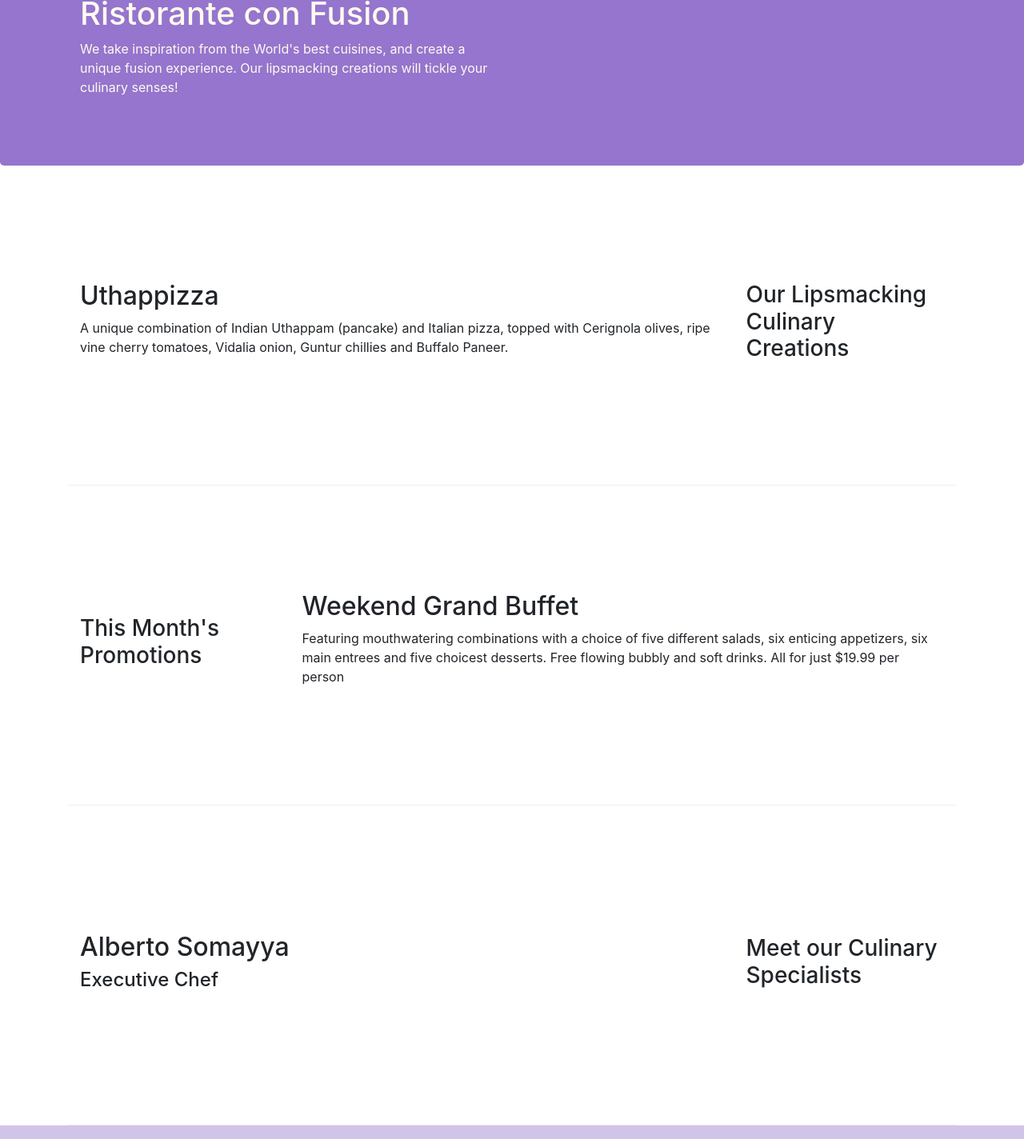
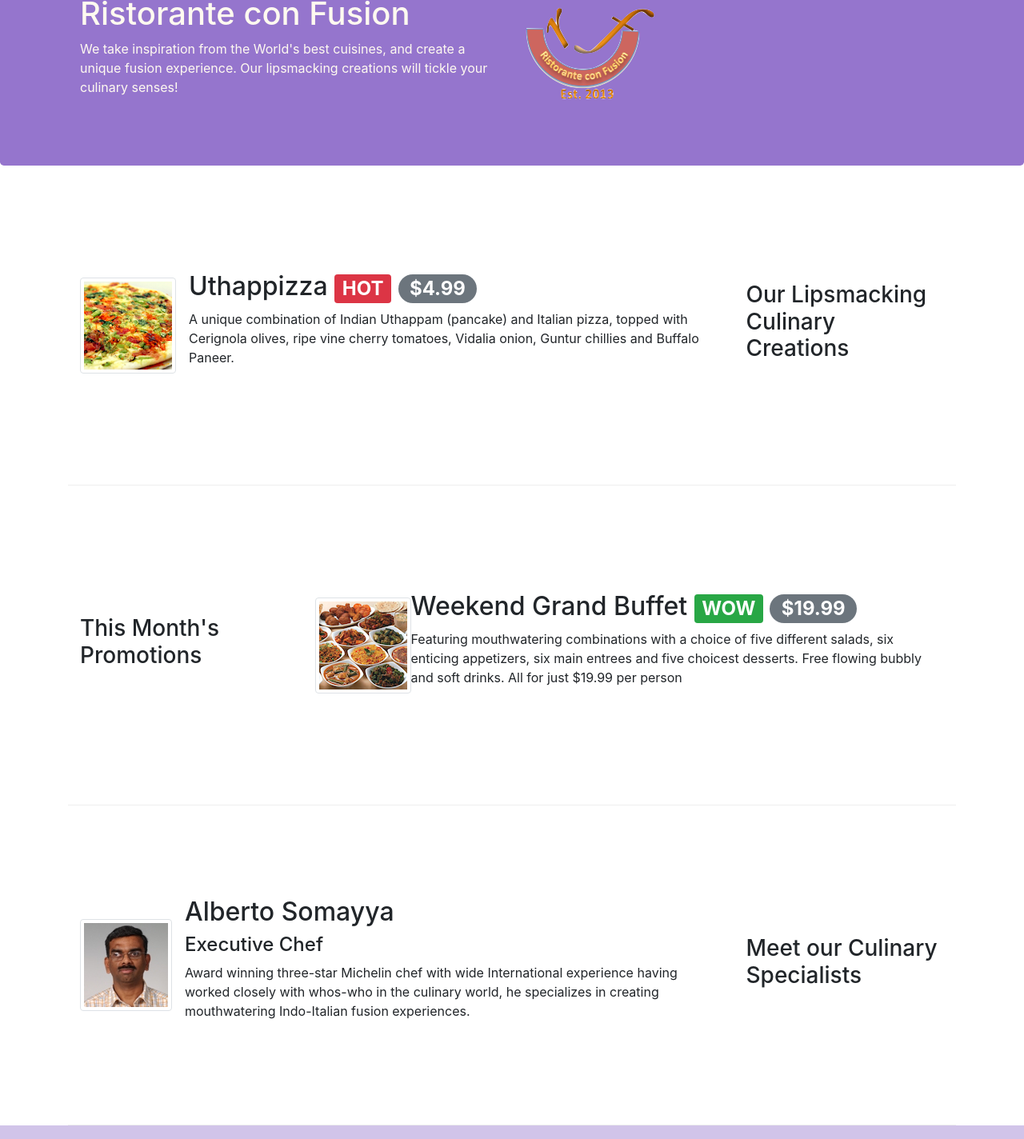
Before and after one commit to Oscarcabrera87/Bootstrap4, a website: page index.html in a window 1280 px wide. Shown: the part 127-1551 px from the top of the page at 80% size. Drawn offline with nearby package versions, Linux system fonts and the light colour scheme.

Commit message:
alerting users

```diff
--- a/index.html
+++ b/index.html
@@ -26,16 +26,22 @@
                 data-target="#Navbar">
                 <span class="navbar-toggler-icon"></span>
             </button>
-            <a class="navbar-brand mr-auto" href="#">Ristorante Con Fusion</a>
+            <a class="navbar-brand mr-auto" href="#"><img src="img/logo.png"
+                    height="30" width="41"></a>
             <div class="collapse navbar-collapse" id="Navbar">
-                <ul class="navbar-nav ml-auto">
+                <ul class="navbar-nav mr-auto">
                     <li class="nav-item active"><a class="nav-link"
-                            href="/index.html"><span class="fa fa-home fa-lg"></span> Home</a></li>
+                            href="/index.html"><span
+                                class="fa fa-home fa-lg"></span> Home</a></li>
                     <li class="nav-item"><a class="nav-link"
-                            href="aboutus.html"><span class="fa fa-info fa-lg"></span> About</a></li>
-                    <li class="nav-item"><a class="nav-link" href="#"><span class="fa fa-list fa-lg"></span> Menu</a></li>
+                            href="aboutus.html"><span
+                                class="fa fa-info fa-lg"></span> About</a></li>
+                    <li class="nav-item"><a class="nav-link" href="#"><span
+                                class="fa fa-list fa-lg"></span> Menu</a></li>
                     <li class="nav-item"><a class="nav-link"
-                            href="contactus.html"><span class="fa fa-address-card fa-lg"></span> Contact</a></li>
+                            href="contactus.html"><span
+                                class="fa fa-address-card fa-lg"></span>Contact</a>
+                    </li>
                 </ul>
             </div>
         </div>
@@ -51,7 +57,9 @@
                         create a unique fusion experience. Our lipsmacking
                         creations will tickle your culinary senses!</p>
                 </div>
-                <div class="col-12 col-sm">
+                <div class="col-12 col-sm align-self-center">
+                    <img src="img/logo.png" alt="Logo" class="img-fluid">
+
                 </div>
             </div>
         </div>
@@ -63,11 +71,24 @@
                 <h3>Our Lipsmacking Culinary Creations</h3>
             </div>
             <div class="col col-sm order-sm-first col-md">
-                <h2>Uthappizza</h2>
-                <p>A unique combination of Indian Uthappam (pancake) and Italian
-                    pizza, topped with Cerignola olives, ripe vine cherry
-                    tomatoes, Vidalia onion, Guntur chillies and Buffalo Paneer.
+                <div class="media">
+                    <img class="d-flex mr-3 img-thumbnail align-self-center"
+                        src="img/uthappizza.png" alt="uthappizza">
+                    <div class="media-body">
+                        <h2 class="media-heading">
+                            Uthappizza
+                            <span class="badge badge-danger">HOT</span>
+                            <span class="badge badge-pill badge-secondary">$4.99</span>
+                        </h2>
+                        <p class="d-none d-sm-block">A unique combination of
+                            Indian Uthappam (pancake) and Italian
+                            pizza, topped with Cerignola olives, ripe vine
+                            cherry
+                            tomatoes, Vidalia onion, Guntur chillies and Buffalo
+                            Paneer.
                         </p>
+                    </div>
+                </div>
             </div>
         </div>
 
@@ -77,11 +98,21 @@
                 <h3>This Month's Promotions</h3>
             </div>
             <div class="col col-sm col-md">
-                <h2>Weekend Grand Buffet</h2>
-                <p>Featuring mouthwatering combinations with a choice of five
+                <div class="media">
+                    <img class="d-flex ml-3 img-thumbnail align-self-center"
+                        src="img/buffet.png" alt="Weekend grand buffet">
+                        <div class="media-body">
+                            <h2 class="media-heading">
+                                Weekend Grand Buffet
+                                <span class="badge badge-success">WOW</span>
+                                <span class="badge badge-pill badge-secondary">$19.99</span>
+                            </h2>
+                            <p class="d-none d-sm-block">Featuring mouthwatering combinations with a choice of five
                             different salads, six enticing appetizers, six main entrees
                             and five choicest desserts. Free flowing bubbly and soft
                             drinks. All for just $19.99 per person </p>
+                        </div>
+                </div>
             </div>
         </div>
 
@@ -90,13 +121,23 @@
                 <h3>Meet our Culinary Specialists</h3>
             </div>
             <div class="col col-sm order-sm-first col-md">
-                <h2>Alberto Somayya</h2>
+                <div class="media">
+                    <img class="d-flex mr-3 img-thumbnail align-self-center"
+                        src="img/alberto.png" alt="Alberto">
+                    <div class="media-body">
+                        <h2 class="mt-0">Alberto Somayya</h2>
                         <h4>Executive Chef</h4>
-                <p class="d-none .d-sm-block">Award winning three-star Michelin
-                    chef with wide International experience having worked
-                    closely with whos-who in the culinary world, he specializes
-                    in creating mouthwatering Indo-Italian fusion experiences.
+                        <p class="d-none d-sm-block">Award winning three-star
+                            Michelin
+                            chef with wide International experience having
+                            worked
+                            closely with whos-who in the culinary world, he
+                            specializes
+                            in creating mouthwatering Indo-Italian fusion
+                            experiences.
                         </p>
+                    </div>
+                </div>
             </div>
         </div>
     </div>
@@ -127,12 +168,23 @@
                 </div>
                 <div class="col-12 col-sm-4 align-self-center">
                     <div class="text-center">
-                        <a class="btn btn-social-icon btn-google" href="http://google.com/"><i class="fa fa-google-plus fa-lg"></i></a>
-                        <a class="btn btn-social-icon btn-facebook" href="http://www.facebook.com/profile.php?id="><i class="fa fa-facebook fa-lg"></i></a>
-                        <a class="btn btn-social-icon btn-linkedin" href="http://www.linkedin.com/in/"><i class="fa fa-linkedin-square fa-lg"></i></a>
-                        <a class="btn btn-social-icon btn-twitter" href="http://twitter.com/"><i class="fa fa-twitter fa-lg"></i></a>
-                        <a class="btn btn-social-icon btn-youtube" href="http://youtube.com/"><i class="fa fa-youtube fa-lg"></i></a>
-                        <a class="btn btn-social-icon" href="mailto:"><i class="fa fa-envelope-open fa-lg"></i></a>
+                        <a class="btn btn-social-icon btn-google"
+                            href="http://google.com/"><i
+                                class="fa fa-google-plus fa-lg"></i></a>
+                        <a class="btn btn-social-icon btn-facebook"
+                            href="http://www.facebook.com/profile.php?id="><i
+                                class="fa fa-facebook fa-lg"></i></a>
+                        <a class="btn btn-social-icon btn-linkedin"
+                            href="http://www.linkedin.com/in/"><i
+                                class="fa fa-linkedin-square fa-lg"></i></a>
+                        <a class="btn btn-social-icon btn-twitter"
+                            href="http://twitter.com/"><i
+                                class="fa fa-twitter fa-lg"></i></a>
+                        <a class="btn btn-social-icon btn-youtube"
+                            href="http://youtube.com/"><i
+                                class="fa fa-youtube fa-lg"></i></a>
+                        <a class="btn btn-social-icon" href="mailto:"><i
+                                class="fa fa-envelope-open fa-lg"></i></a>
                     </div>
                 </div>
             </div>
```
Also changed, not shown: aboutus.html (+4 -2 lines), contactus.html (+4 -2 lines), img/alberto.png (added), img/buffet.png (added), img/logo.png (added), img/uthappizza.png (added), 1 other file. Lines whose indentation alone changed are shown as unchanged.
